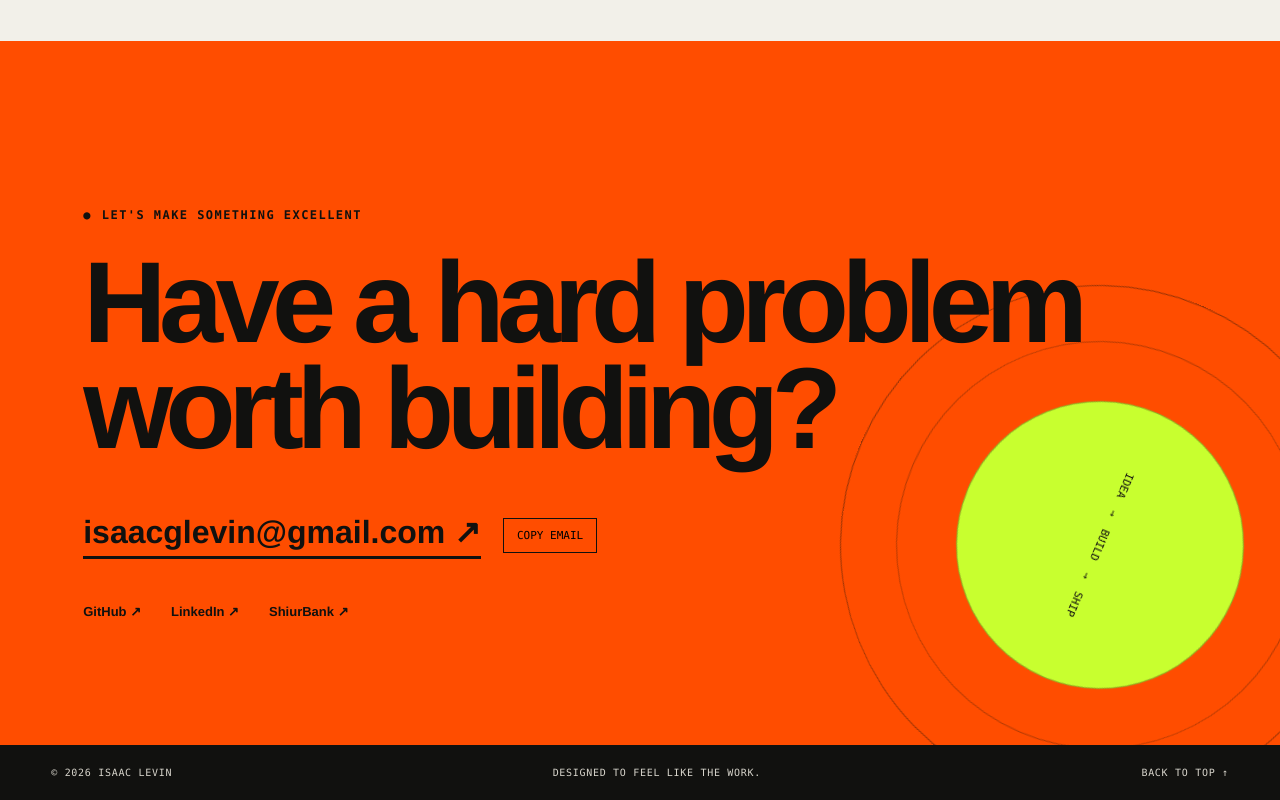
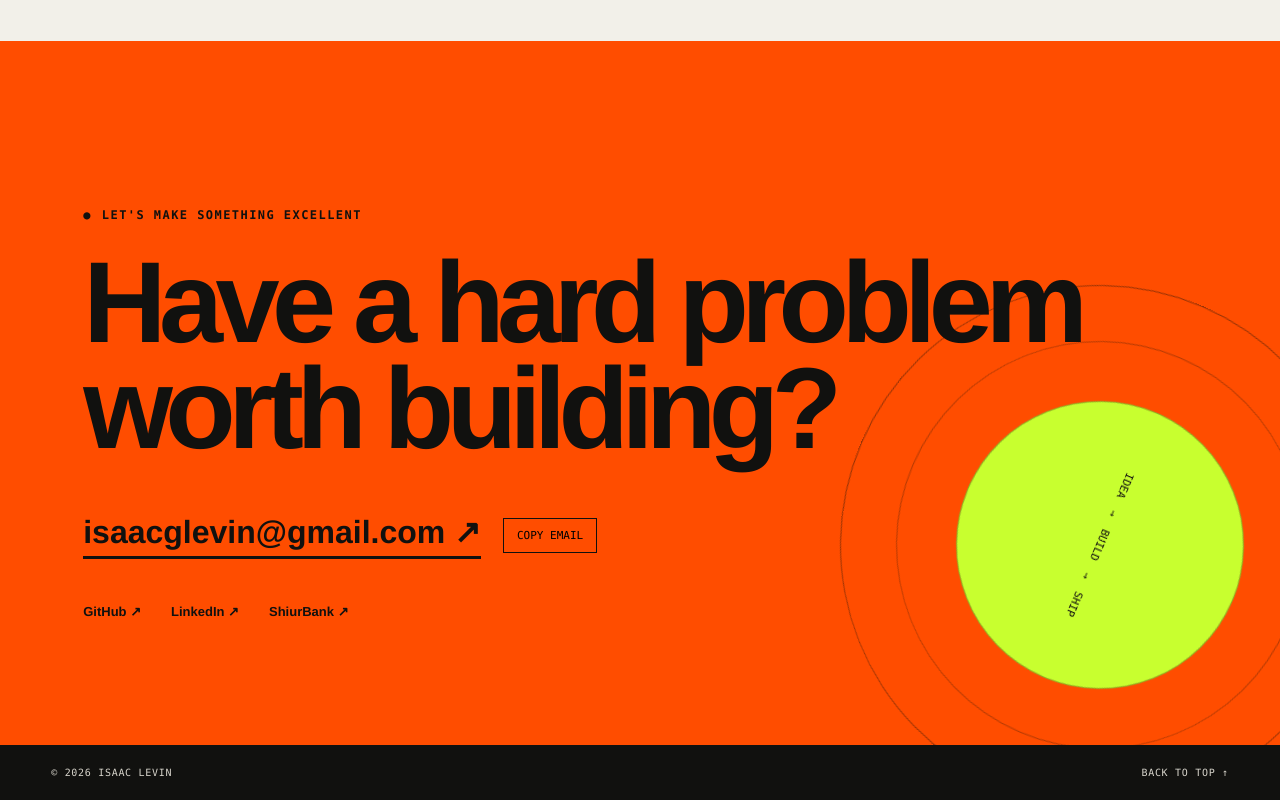
Before and after one commit to ilevin1/MyPortfolio, a React (Vite) app: page / in a window 1280 px wide. Shown: the part 5808-6608 px from the top of the page. Built offline with nearby package versions, Linux system fonts and the light colour scheme.

Commit message:
Remove vague footer tagline

```diff
--- a/src/App.tsx
+++ b/src/App.tsx
@@ -341,7 +341,6 @@ export default function Home() {
 
       <footer>
         <p>© 2026 Isaac Levin</p>
-        <p>Designed to feel like the work.</p>
         <a href="#top">Back to top ↑</a>
       </footer>
     </main>
```
